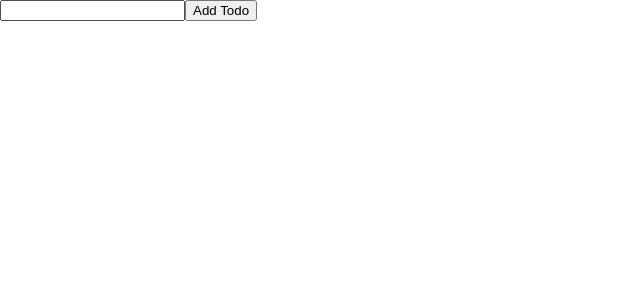
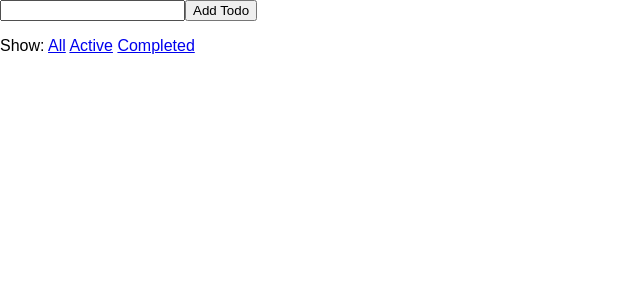
Before and after one commit to karandevgan/egghead-redux-todo, a React (Create React App) app: page / in a window 1280 px wide. Shown: the top 300 px of the page, without its empty margins (0-640 px from the left). Built offline with nearby package versions, Linux system fonts and the light colour scheme.

Commit message:
Handling Visibility of TODO

```diff
--- a/src/App.js
+++ b/src/App.js
@@ -1,5 +1,5 @@
 import React, { Component } from 'react';
-import TodoApp from './containers/Todo-App';
+import TodoApp from './containers/TodoApp';
 import store from './store';
 import './App.css';
 
@@ -7,7 +7,10 @@ class App extends Component {
   render() {
     return (
       <div>
-        <TodoApp todos={store.getState().todos} />
+        <TodoApp
+          todos={store.getState().todos}
+          visibilityFilter={store.getState().visibilityFilter}
+        />
       </div>
     );
   }
--- /dev/null
+++ b/src/containers/FilterLink.js
@@ -0,0 +1,25 @@
+import React from 'react';
+import store from '../store';
+
+const filterLinkClickHandler = (e, filter) => {
+    e.preventDefault();
+    store.dispatch({
+        type: 'SET_VISIBILITY_FILTER',
+        filter
+    });
+};
+
+const FilterLink = ({ filter, children }) => {
+    return (
+        <a
+            href="#"
+            onClick={(e) => {
+                filterLinkClickHandler(e, filter);
+            }}
+        >
+            {children}
+        </a>
+    );
+};
+
+export default FilterLink;
--- a/src/containers/Todo-App.js
+++ b/src/containers/TodoApp.js
@@ -1,7 +1,21 @@
 import React, { PureComponent } from 'react';
+import FilterLink from './FilterLink';
 import store from '../store';
 
 let nextToDoId = 0;
+
+const getVisibleTodos = (todos, filter) => {
+    switch (filter) {
+        case 'SHOW_ALL':
+            return todos;
+        case 'SHOW_COMPLETED':
+            return todos.filter((t) => t.completed);
+        case 'SHOW_ACTIVE':
+            return todos.filter((t) => !t.completed);
+        default:
+            return todos;
+    }
+}
 
 export default class TodoApp extends PureComponent {
 
@@ -30,6 +44,7 @@ export default class TodoApp extends PureComponent {
     }
 
     render() {
+        const visibleTodos = getVisibleTodos(this.props.todos, this.props.visibilityFilter);
         return (
             <div>
                 <input
@@ -43,7 +58,7 @@ export default class TodoApp extends PureComponent {
                 </button>
                 <ul>
                     {
-                        this.props.todos.map((todo) => {
+                        visibleTodos.map((todo) => {
                             return (
                                 <li
                                     key={todo.id}
@@ -61,6 +76,27 @@ export default class TodoApp extends PureComponent {
                         })
                     }
                 </ul>
+                <p>
+                    Show:
+                    {' '}
+                    <FilterLink
+                        filter="SHOW_ALL"
+                    >
+                        All
+                    </FilterLink>
+                    {' '}
+                    <FilterLink
+                        filter="SHOW_ACTIVE"
+                    >
+                        Active
+                    </FilterLink>
+                    {' '}
+                    <FilterLink
+                        filter="SHOW_COMPLETED"
+                    >
+                        Completed
+                    </FilterLink>
+                </p>
             </div>
         );
     }
```
